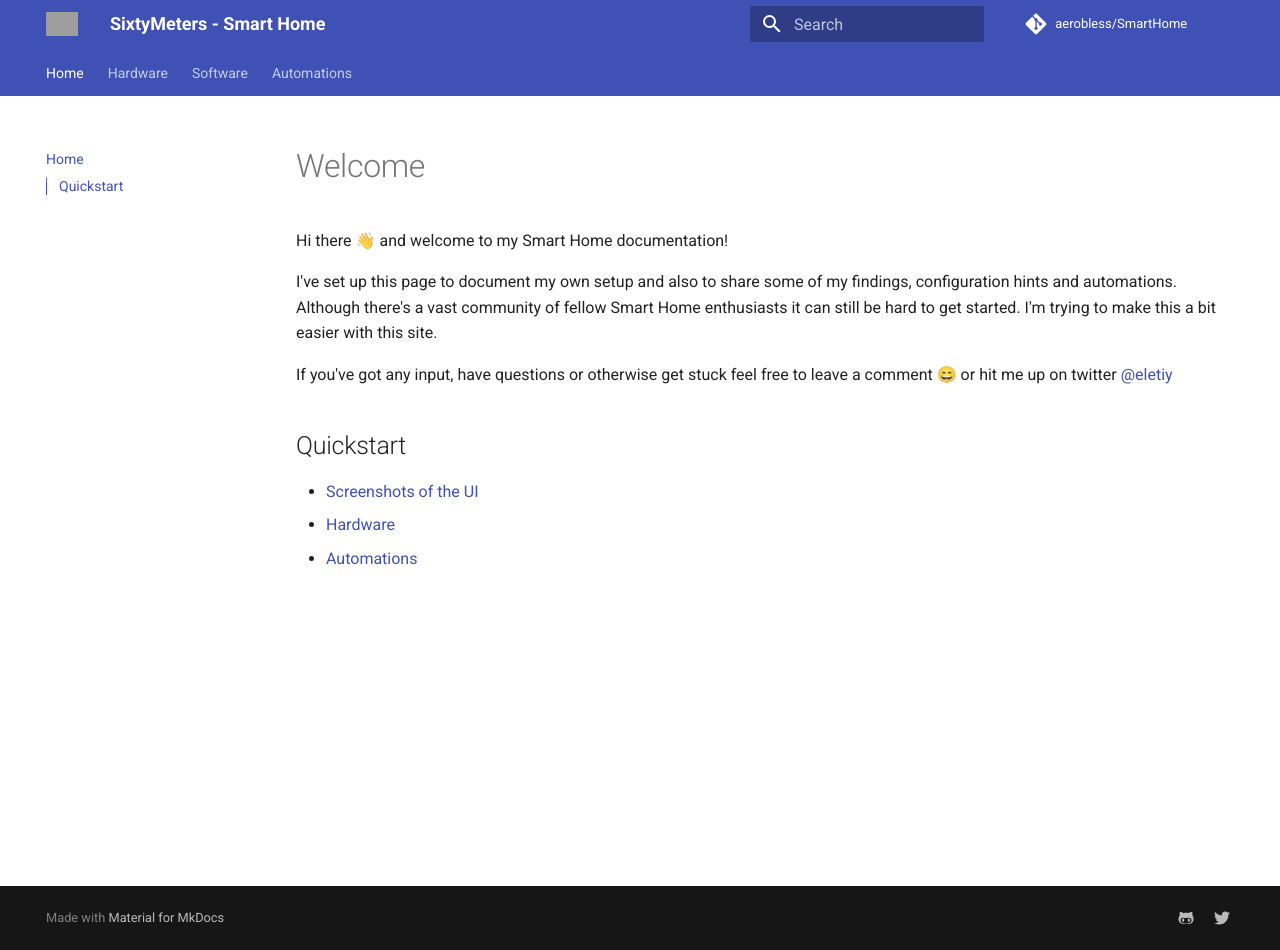
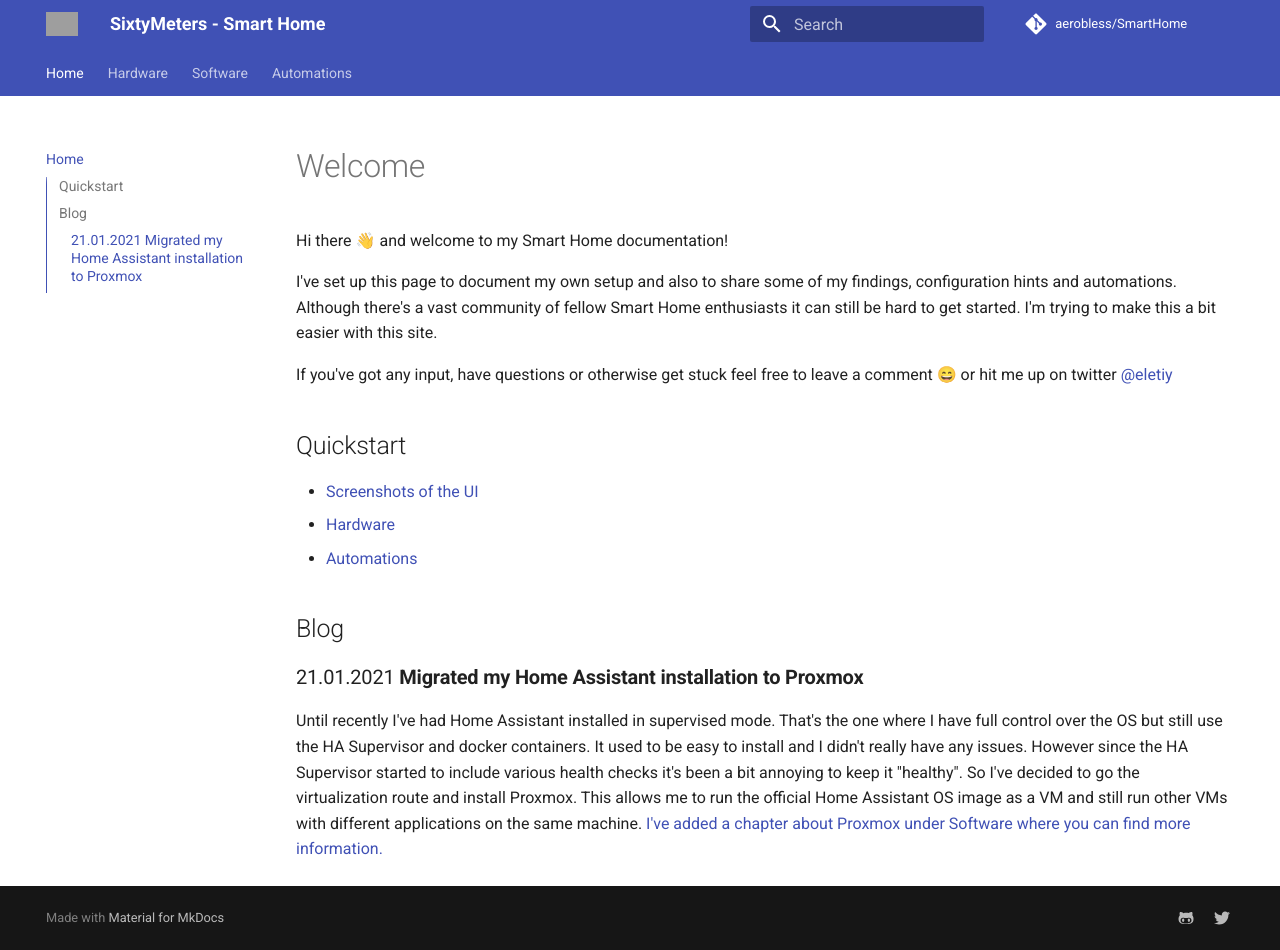
Before and after one commit to aerobless/SmartHome, an MkDocs documentation site: the page built from docs/index.md, in a window 1280 px wide and 950 px high. Built offline with MkDocs 1.6.1 and Material for MkDocs 9.7.7, drawn with Linux system fonts in a browser that asks for light colours; comment, search, counter and statistics services are not loaded; grey boxes are pictures that could not be loaded.

Commit message:
Added chapter about proxmox, installation & migration

```diff
--- a/docs/index.md
+++ b/docs/index.md
@@ -6,9 +6,14 @@
 
 If you've got any input, have questions or otherwise get stuck feel free to leave a comment 😄 or hit me up on twitter [@eletiy](https://twitter.com/eletiy)
 
-
-
 ## Quickstart
 + [Screenshots of the UI](software/home-assistant/)
 + [Hardware](hardware/)
 + [Automations](automations/)
+
+## Blog
+
+### 21.01.2021 **Migrated my Home Assistant installation to Proxmox**
+Until recently I've had Home Assistant installed in supervised mode. That's the one where I have full control over the OS but still use the HA Supervisor and docker containers.
+It used to be easy to install and I didn't really have any issues. However since the HA Supervisor started to include various health checks it's been a bit annoying to keep it "healthy".
+So I've decided to go the virtualization route and install Proxmox. This allows me to run the official Home Assistant OS image as a VM and still run other VMs with different applications on the same machine. [I've added a chapter about Proxmox under Software where you can find more information.](/software/proxmox)
--- a/mkdocs.yml
+++ b/mkdocs.yml
@@ -27,6 +27,7 @@
     - Home Assistant: software/home-assistant.md
     - KNX: software/knx/index.md
     - Node-RED: software/node-red/index.md
+    - Proxmox: software/proxmox/index.md
   - Automations:
     - Overview: automations/index.md
     - Node-RED Utilities: automations/node-red-utilities.md
@@ -65,3 +66,7 @@
   - pymdownx.tabbed
   - pymdownx.superfences
   - pymdownx.details
+  - pymdownx.smartsymbols
+  - pymdownx.caret
+  - pymdownx.mark
+  - pymdownx.tilde
```
Also changed, not shown: docs/hardware/computers.md (+2 -2 lines), docs/software/knx/index.md (+1 -1 lines), docs/software/proxmox/index.md (added, +64 -0 lines), docs/software/proxmox/images/proxmox-running.png (added).
